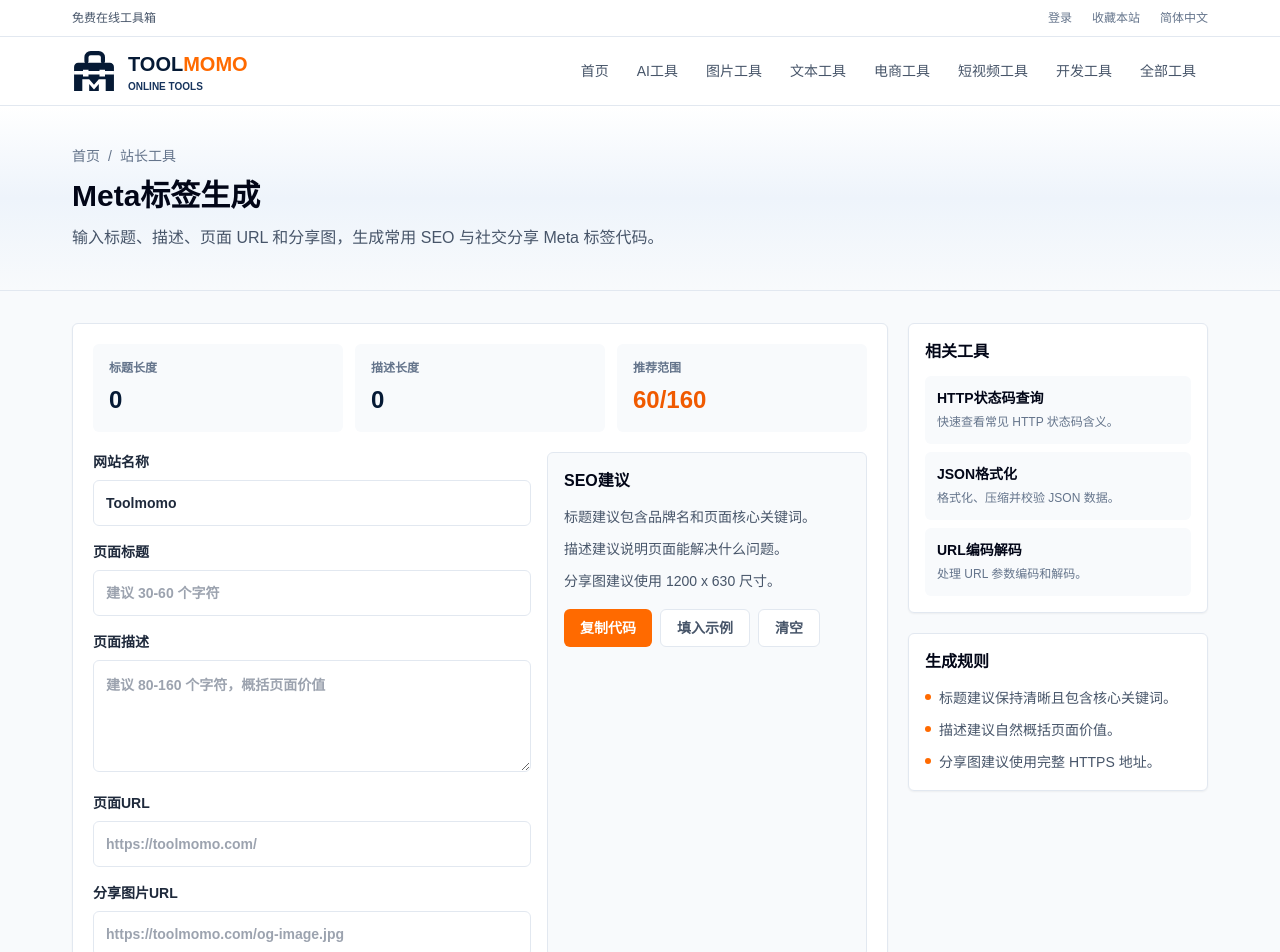
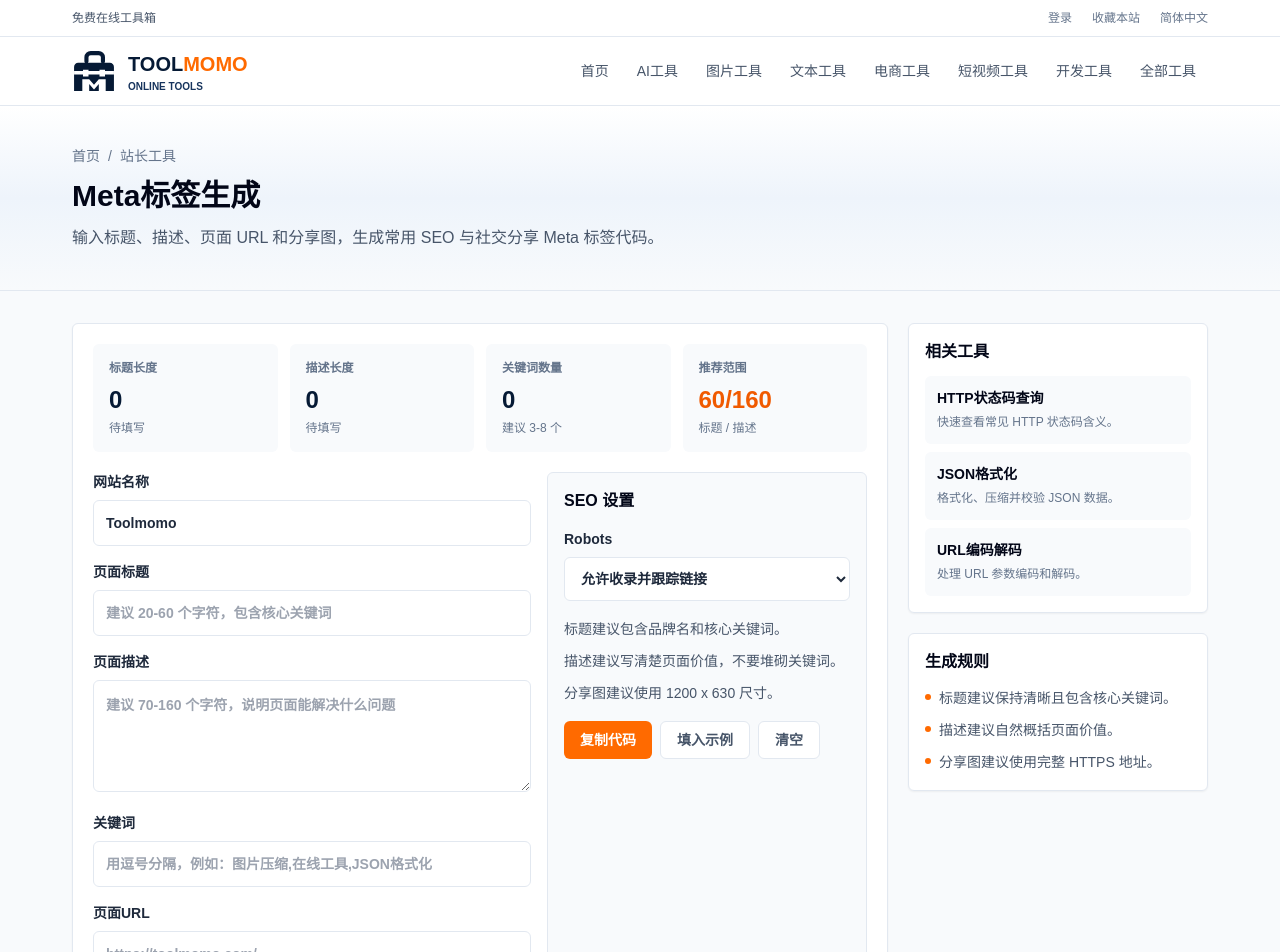
Before and after one commit to qq496306866-prog/toolmomo, a Next.js app: page /tools/meta-generator in a window 1280 px wide. Shown: the top 952 px of the page. Built offline with nearby package versions, Linux system fonts and the light colour scheme.

Commit message:
Improve meta generator tool

```diff
--- a/components/tools/MetaGeneratorTool.tsx
+++ b/components/tools/MetaGeneratorTool.tsx
@@ -10,26 +10,57 @@ function escapeHtml(value: string) {
     .replace(/>/g, "&gt;");
 }
 
+function getLengthStatus(length: number, min: number, max: number) {
+  if (length === 0) {
+    return "待填写";
+  }
+
+  if (length < min) {
+    return "偏短";
+  }
+
+  if (length > max) {
+    return "偏长";
+  }
+
+  return "合适";
+}
+
 export function MetaGeneratorTool() {
   const [siteName, setSiteName] = useState("Toolmomo");
   const [title, setTitle] = useState("");
   const [description, setDescription] = useState("");
+  const [keywords, setKeywords] = useState("");
   const [url, setUrl] = useState("");
   const [imageUrl, setImageUrl] = useState("");
+  const [robots, setRobots] = useState("index,follow");
   const [copyText, setCopyText] = useState("复制代码");
+
+  const titleLength = title.trim().length;
+  const descriptionLength = description.trim().length;
+  const keywordCount = keywords
+    .split(/[,，\s]+/)
+    .map((item) => item.trim())
+    .filter(Boolean).length;
 
   const metaCode = useMemo(() => {
     const safeSiteName = escapeHtml(siteName.trim() || "Toolmomo");
     const safeTitle = escapeHtml(title.trim() || "页面标题");
     const safeDescription = escapeHtml(description.trim() || "页面描述");
+    const safeKeywords = escapeHtml(keywords.trim() || "关键词1,关键词2,关键词3");
     const safeUrl = escapeHtml(url.trim() || "https://example.com/");
     const safeImageUrl = escapeHtml(imageUrl.trim() || "https://example.com/og-image.jpg");
+    const safeRobots = escapeHtml(robots);
 
     return [
+      "<!-- Basic SEO -->",
       `<title>${safeTitle}</title>`,
       `<meta name="description" content="${safeDescription}" />`,
+      `<meta name="keywords" content="${safeKeywords}" />`,
+      `<meta name="robots" content="${safeRobots}" />`,
       `<link rel="canonical" href="${safeUrl}" />`,
       "",
+      "<!-- Open Graph -->",
       `<meta property="og:type" content="website" />`,
       `<meta property="og:site_name" content="${safeSiteName}" />`,
       `<meta property="og:title" content="${safeTitle}" />`,
@@ -37,22 +68,22 @@ export function MetaGeneratorTool() {
       `<meta property="og:url" content="${safeUrl}" />`,
       `<meta property="og:image" content="${safeImageUrl}" />`,
       "",
+      "<!-- Twitter / X -->",
       `<meta name="twitter:card" content="summary_large_image" />`,
       `<meta name="twitter:title" content="${safeTitle}" />`,
       `<meta name="twitter:description" content="${safeDescription}" />`,
       `<meta name="twitter:image" content="${safeImageUrl}" />`,
     ].join("\n");
-  }, [description, imageUrl, siteName, title, url]);
-
-  const titleLength = title.trim().length;
-  const descriptionLength = description.trim().length;
+  }, [description, imageUrl, keywords, robots, siteName, title, url]);
 
   const handleSample = () => {
     setSiteName("Toolmomo");
-    setTitle("Toolmomo 免费中文在线工具箱");
-    setDescription("提供图片处理、文本整理、电商运营、短视频创作和开发者常用工具，打开即用，无需安装。");
+    setTitle("Toolmomo 免费中文在线工具箱 - 图片、文本、电商、开发工具");
+    setDescription("Toolmomo 提供图片处理、文本整理、电商运营、短视频创作和开发者常用工具，打开即用，无需安装。");
+    setKeywords("在线工具,免费工具箱,图片压缩,JSON格式化,Base64,字数统计");
     setUrl("https://toolmomo.com/");
     setImageUrl("https://toolmomo.com/og-image.jpg");
+    setRobots("index,follow");
     setCopyText("复制代码");
   };
 
@@ -60,8 +91,10 @@ export function MetaGeneratorTool() {
     setSiteName("");
     setTitle("");
     setDescription("");
+    setKeywords("");
     setUrl("");
     setImageUrl("");
+    setRobots("index,follow");
     setCopyText("复制代码");
   };
 
@@ -78,18 +111,26 @@ export function MetaGeneratorTool() {
 
   return (
     <section className="rounded-md border border-slate-200 bg-white p-4 shadow-sm sm:p-5">
-      <div className="grid grid-cols-1 gap-3 sm:grid-cols-3">
+      <div className="grid grid-cols-1 gap-3 sm:grid-cols-4">
         <div className="rounded-md bg-slate-50 p-4">
           <div className="text-xs font-semibold text-slate-500">标题长度</div>
           <div className="mt-2 text-2xl font-bold text-primary-700">{titleLength}</div>
+          <div className="mt-1 text-xs text-slate-500">{getLengthStatus(titleLength, 20, 60)}</div>
         </div>
         <div className="rounded-md bg-slate-50 p-4">
           <div className="text-xs font-semibold text-slate-500">描述长度</div>
           <div className="mt-2 text-2xl font-bold text-primary-700">{descriptionLength}</div>
+          <div className="mt-1 text-xs text-slate-500">{getLengthStatus(descriptionLength, 70, 160)}</div>
+        </div>
+        <div className="rounded-md bg-slate-50 p-4">
+          <div className="text-xs font-semibold text-slate-500">关键词数量</div>
+          <div className="mt-2 text-2xl font-bold text-primary-700">{keywordCount}</div>
+          <div className="mt-1 text-xs text-slate-500">建议 3-8 个</div>
         </div>
         <div className="rounded-md bg-slate-50 p-4">
           <div className="text-xs font-semibold text-slate-500">推荐范围</div>
           <div className="mt-2 text-2xl font-bold text-accent-600">60/160</div>
+          <div className="mt-1 text-xs text-slate-500">标题 / 描述</div>
         </div>
       </div>
 
@@ -111,7 +152,7 @@ export function MetaGeneratorTool() {
               className="mt-2 w-full rounded-md border border-slate-200 px-3 py-3 text-sm outline-none focus:border-accent-500 focus:ring-2 focus:ring-accent-100"
               id="meta-title"
               onChange={(event) => setTitle(event.target.value)}
-              placeholder="建议 30-60 个字符"
+              placeholder="建议 20-60 个字符，包含核心关键词"
               value={title}
             />
           </label>
@@ -121,8 +162,18 @@ export function MetaGeneratorTool() {
               className="mt-2 min-h-28 w-full resize-y rounded-md border border-slate-200 p-3 text-sm leading-6 outline-none focus:border-accent-500 focus:ring-2 focus:ring-accent-100"
               id="meta-description"
               onChange={(event) => setDescription(event.target.value)}
-              placeholder="建议 80-160 个字符，概括页面价值"
+              placeholder="建议 70-160 个字符，说明页面能解决什么问题"
               value={description}
+            />
+          </label>
+          <label className="block text-sm font-semibold text-slate-800" htmlFor="meta-keywords">
+            关键词
+            <input
+              className="mt-2 w-full rounded-md border border-slate-200 px-3 py-3 text-sm outline-none focus:border-accent-500 focus:ring-2 focus:ring-accent-100"
+              id="meta-keywords"
+              onChange={(event) => setKeywords(event.target.value)}
+              placeholder="用逗号分隔，例如：图片压缩,在线工具,JSON格式化"
+              value={keywords}
             />
           </label>
           <label className="block text-sm font-semibold text-slate-800" htmlFor="canonical-url">
@@ -148,10 +199,24 @@ export function MetaGeneratorTool() {
         </div>
 
         <div className="rounded-md border border-slate-200 bg-slate-50 p-4">
-          <h2 className="text-base font-bold text-slate-950">SEO建议</h2>
-          <ul className="mt-3 space-y-2 text-sm leading-6 text-slate-600">
-            <li>标题建议包含品牌名和页面核心关键词。</li>
-            <li>描述建议说明页面能解决什么问题。</li>
+          <h2 className="text-base font-bold text-slate-950">SEO 设置</h2>
+          <label className="mt-4 block text-sm font-semibold text-slate-800" htmlFor="meta-robots">
+            Robots
+            <select
+              className="mt-2 w-full rounded-md border border-slate-200 bg-white px-3 py-3 text-sm outline-none focus:border-accent-500 focus:ring-2 focus:ring-accent-100"
+              id="meta-robots"
+              onChange={(event) => setRobots(event.target.value)}
+              value={robots}
+            >
+              <option value="index,follow">允许收录并跟踪链接</option>
+              <option value="noindex,follow">不收录但跟踪链接</option>
+              <option value="index,nofollow">收录但不跟踪链接</option>
+              <option value="noindex,nofollow">不收录也不跟踪链接</option>
+            </select>
+          </label>
+          <ul className="mt-4 space-y-2 text-sm leading-6 text-slate-600">
+            <li>标题建议包含品牌名和核心关键词。</li>
+            <li>描述建议写清楚页面价值，不要堆砌关键词。</li>
             <li>分享图建议使用 1200 x 630 尺寸。</li>
           </ul>
           <div className="mt-4 flex flex-wrap gap-2">
```
